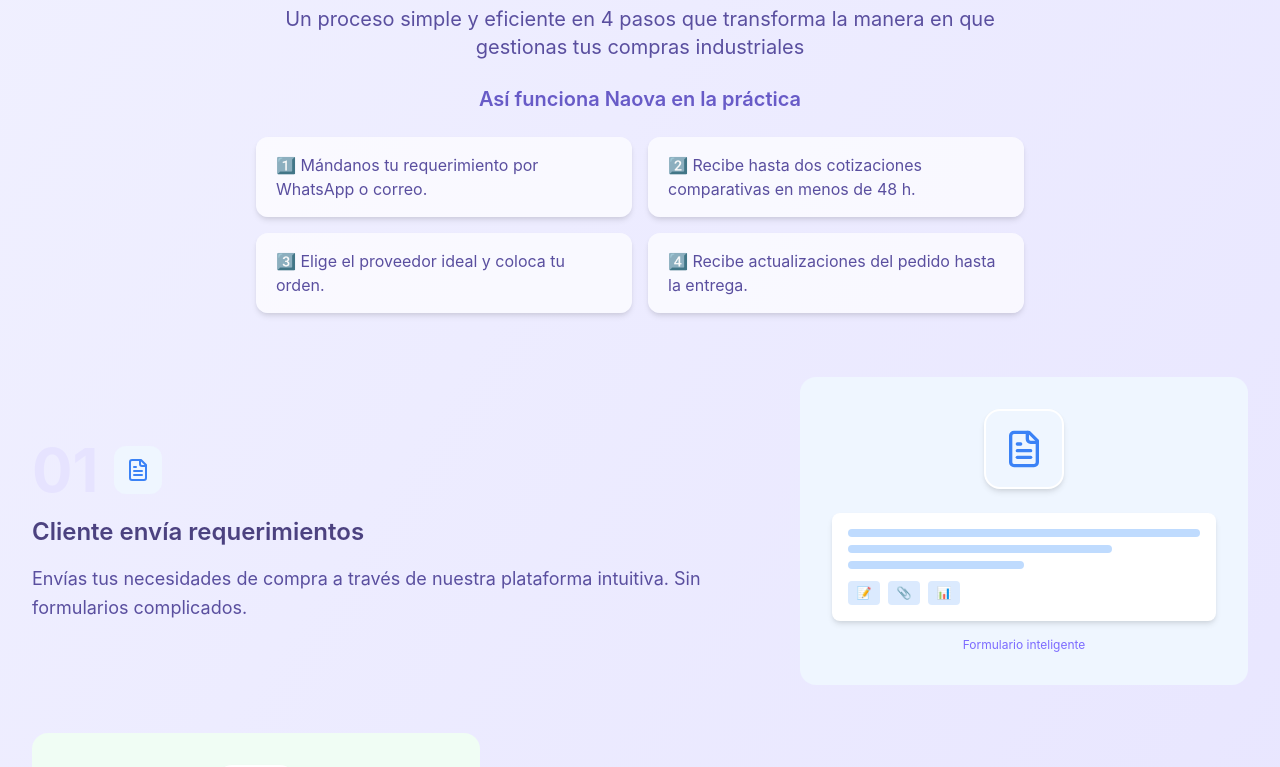
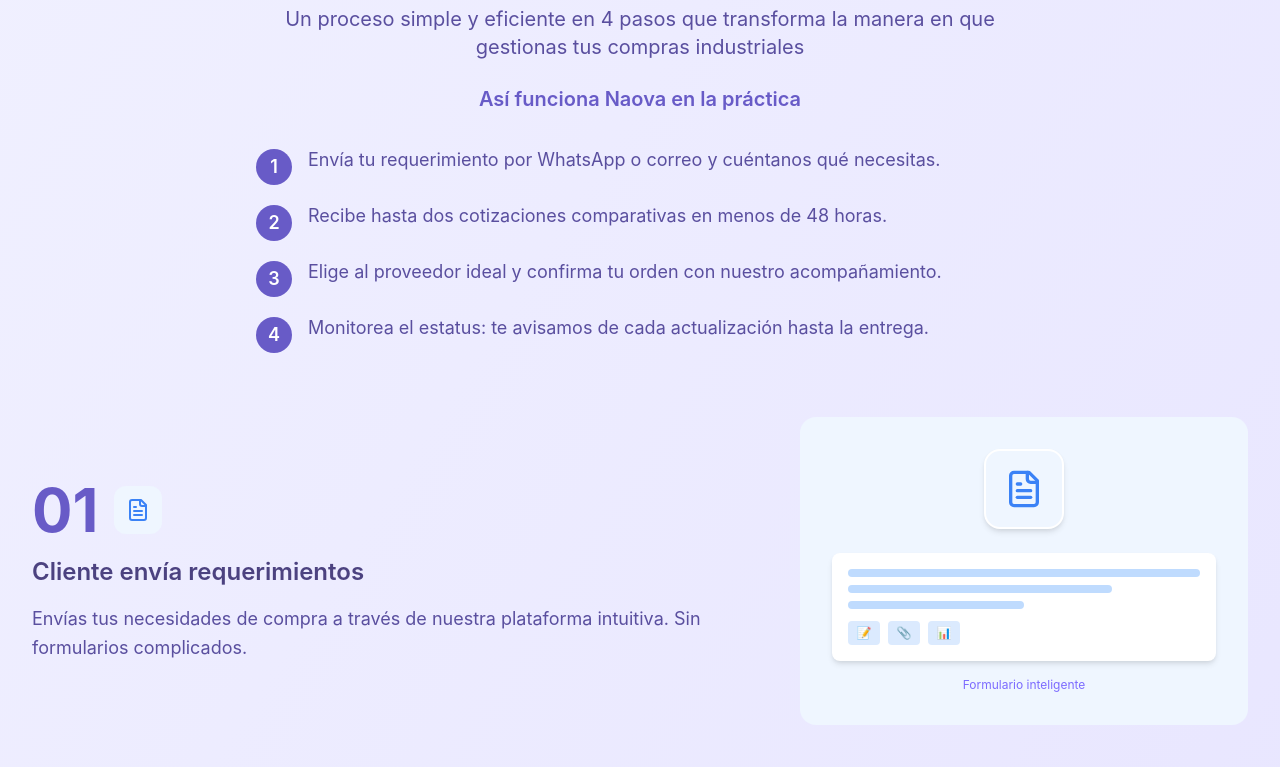
Before and after one commit to victor-4502/naova_mvp, a Next.js app: page / in a window 1280 px wide. Shown: the part 2160-2927 px from the top of the page. Built offline with nearby package versions, Linux system fonts and the light colour scheme.

Commit message:
Refina secciones de beneficios y proceso

```diff
--- a/components/Benefits.tsx
+++ b/components/Benefits.tsx
@@ -68,12 +68,12 @@
         >
           {/* Content */}
           <div>
-            <motion.div
+            <motion.p
               variants={itemVariants}
-              className="mb-6 p-4 rounded-2xl bg-primary/10 border border-primary/20 text-primary font-semibold text-lg leading-relaxed"
+              className="text-2xl md:text-3xl font-semibold text-primary mb-6 leading-relaxed text-left"
             >
               Recibe reportes automáticos con tus históricos de compra, métricas clave y oportunidades de ahorro.
-            </motion.div>
+            </motion.p>
 
             <motion.h2
               variants={itemVariants}
--- a/components/HowItWorks.tsx
+++ b/components/HowItWorks.tsx
@@ -78,10 +78,10 @@
   }
 
   const practicalSteps = [
-    '1️⃣ Mándanos tu requerimiento por WhatsApp o correo.',
-    '2️⃣ Recibe hasta dos cotizaciones comparativas en menos de 48 h.',
-    '3️⃣ Elige el proveedor ideal y coloca tu orden.',
-    '4️⃣ Recibe actualizaciones del pedido hasta la entrega.',
+    'Envía tu requerimiento por WhatsApp o correo y cuéntanos qué necesitas.',
+    'Recibe hasta dos cotizaciones comparativas en menos de 48 horas.',
+    'Elige al proveedor ideal y confirma tu orden con nuestro acompañamiento.',
+    'Monitorea el estatus: te avisamos de cada actualización hasta la entrega.',
   ]
 
   return (
@@ -115,19 +115,19 @@
           >
             Así funciona Naova en la práctica
           </motion.h3>
-          <motion.div
+          <motion.ol
             variants={itemVariants}
-            className="mt-6 grid sm:grid-cols-2 gap-4 max-w-3xl mx-auto text-left"
+            className="mt-8 max-w-3xl mx-auto space-y-4 text-left text-lg text-gray-800"
           >
-            {practicalSteps.map((step) => (
-              <div
-                key={step}
-                className="bg-white/70 rounded-xl px-5 py-4 shadow-soft text-gray-800"
-              >
-                {step}
-              </div>
+            {practicalSteps.map((step, index) => (
+              <li key={step} className="flex gap-4 items-start">
+                <span className="mt-1 flex h-9 w-9 flex-shrink-0 items-center justify-center rounded-full bg-primary text-white font-semibold">
+                  {index + 1}
+                </span>
+                <span className="leading-relaxed">{step}</span>
+              </li>
             ))}
-          </motion.div>
+          </motion.ol>
         </motion.div>
 
         <motion.div
@@ -148,7 +148,7 @@
               {/* Content */}
               <div className="flex-1 text-center lg:text-left">
                 <div className="flex items-center justify-center lg:justify-start gap-4 mb-4">
-                  <span className="text-6xl font-bold text-gray-200">{step.number}</span>
+                  <span className="text-6xl font-bold text-primary">{step.number}</span>
                   <div
                     className={`w-12 h-12 ${step.bgColor} rounded-xl flex items-center justify-center`}
                   >
```
